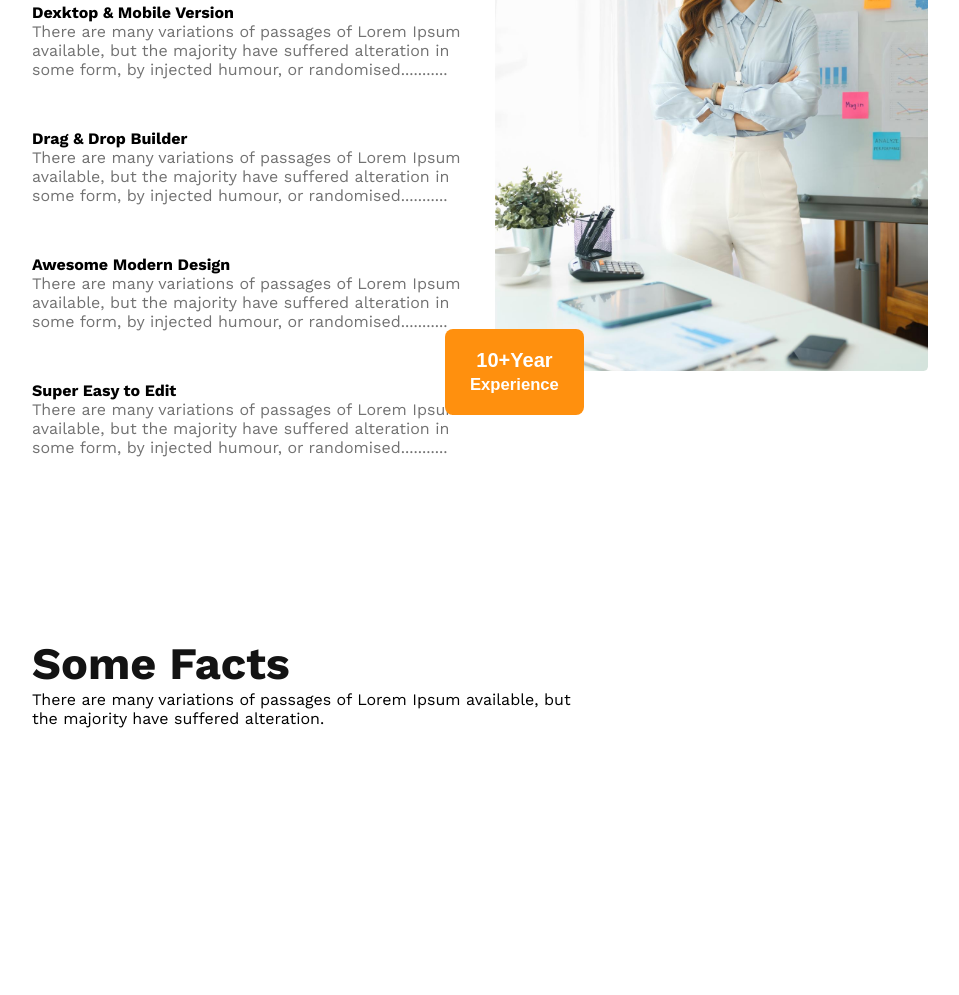
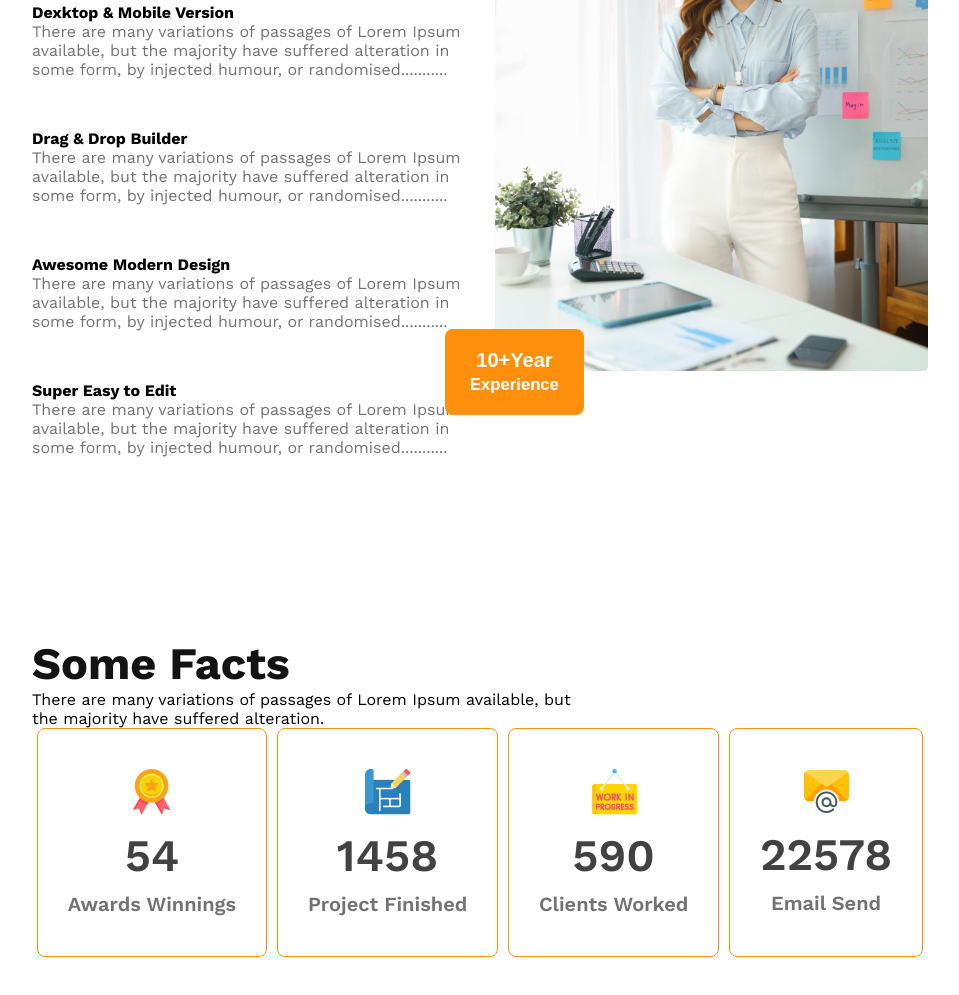
Before and after one commit to aklimaakhter/g3-archiects-website, a plain HTML site: page index.html in a window 1280 px wide. Shown: the part 1819-2814 px from the top of the page, without its empty margins (160-1119 px from the left). Before the commit the page ends 2617 px from the top, so only its background shows below. Drawn offline with nearby package versions, Linux system fonts and the light colour scheme.

Commit message:
finished the facts section

```diff
--- a/index.html
+++ b/index.html
@@ -109,6 +109,28 @@
             <h3 class="section-title">Some Facts</h3>
             <p class="text-light-gray">There are many variations of passages of Lorem Ipsum available, but
                 <br> the majority have suffered alteration.</p>
+                <div class="facts-cards-container">
+                    <div class="card">
+                        <img src="images/icons/ribon.png" alt="">
+                        <h2 class="card-stat">54</h2>
+                        <p class="card-title">Awards Winnings</p>
+                    </div>
+                    <div class="card">
+                        <img src="images/icons/projects.png" alt="">
+                        <h2 class="card-stat">1458</h2>
+                        <p class="card-title">Project Finished</p>
+                    </div>
+                    <div class="card">
+                        <img src="images/icons/customers.png" alt="">
+                        <h2 class="card-stat">590</h2>
+                        <p class="card-title">Clients Worked</p>
+                    </div>
+                    <div class="card">
+                        <img src="images/icons/email.png" alt="">
+                        <h2 class="card-stat">22578</h2>
+                        <p class="card-title">Email Send</p>
+                    </div>
+                </div>
         </section>
     </main>
     <footer>
--- a/styles/architect.css
+++ b/styles/architect.css
@@ -149,28 +149,61 @@
      padding-top: 24px;
      padding-bottom: 32px;
  }
+
  /* Feature section */
-.features-container{
+ .features-container {
      display: flex;
      padding: 130px 0;
 
  }
-.features-content{
+
+ .features-content {
      width: 50%;
  }
-.features-image{
+
+ .features-image {
      width: 50%;
      margin-left: 30px;
  }
-.features-image img{
+
+ .features-image img {
      width: 100%;
  }
-.btn{
+
+ .btn {
      text-align: center;
      margin-top: -100px;
      margin-left: -50px;
  }
 
+ /* Facts start */
+ .facts-cards-container {
+     display: flex;
+     justify-content: space-around;
+
+
+ }
+
+ .card {
+     border-radius: 8px;
+     border: 1px solid #FF900E;
+     text-align: center;
+     padding: 40px 30px;
+ }
+
+ .card-stat {
+     color: #424242;
+     font-size: 45px;
+     font-weight: 600;
+     margin-top: 10px;
+     margin-bottom: 10px;
+ }
+
+ .card-title {
+     color: #727272;
+     font-size: 20px;
+     font-weight: 600;
+ }
 
  /* Media Query */
  /* Mobile Device */
@@ -179,7 +212,9 @@
          padding: 20px;
      }
 
-     nav, .features-container {
+     nav,
+     .features-container,
+     .facts-cards-container  {
          flex-direction: column;
      }
 
@@ -190,15 +225,18 @@
      .teams-image-container {
          grid-template-columns: 1fr;
      }
-     .features-content{
+
+     .features-content {
          padding: 20px;
          width: 80%;
          margin: 0 auto;
      }
-     .features-image{
+
+     .features-image {
          width: 70%;
          margin: 0 auto;
      }
+
      main {
          max-width: 100%;
      }
```
Lines whose indentation alone changed are shown as unchanged.
